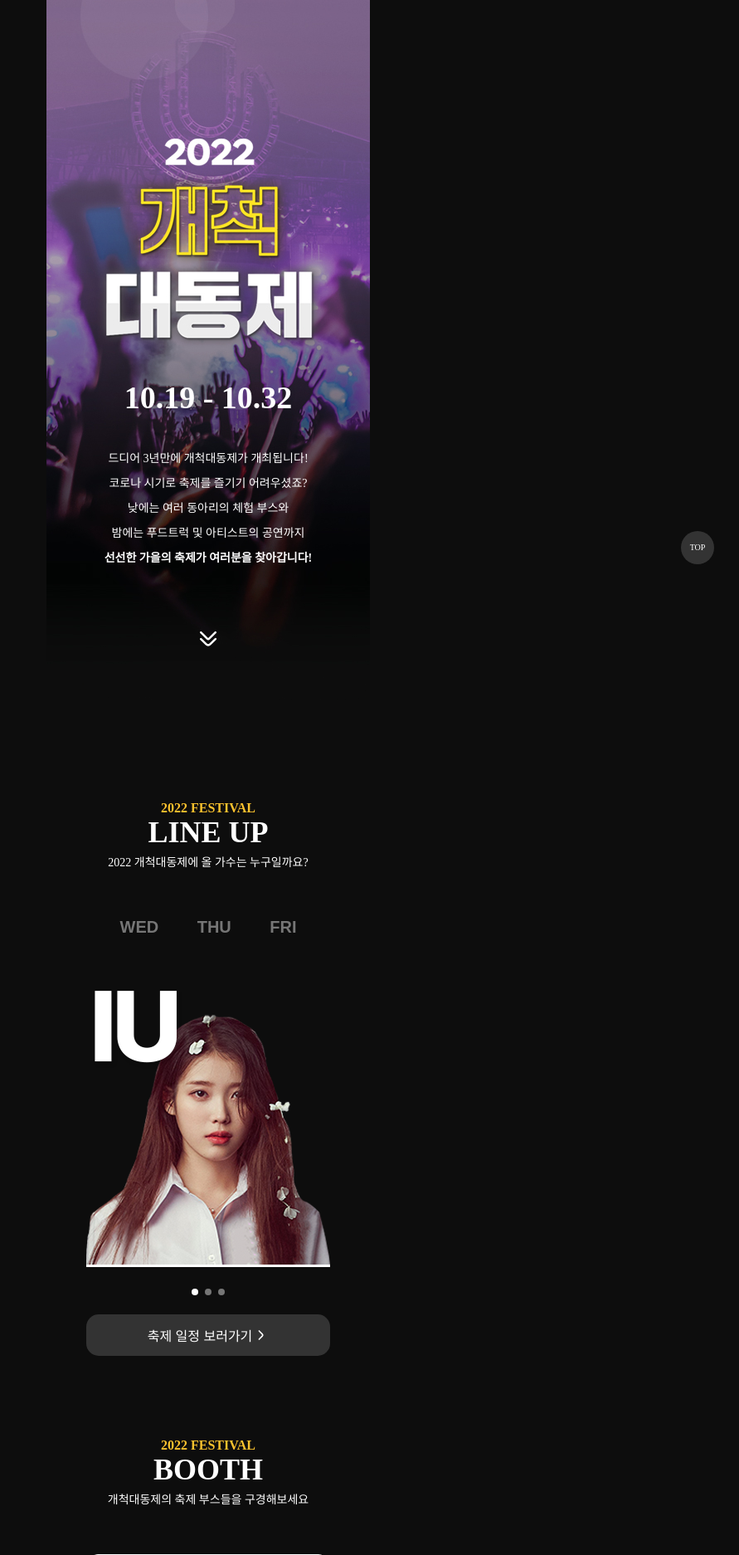
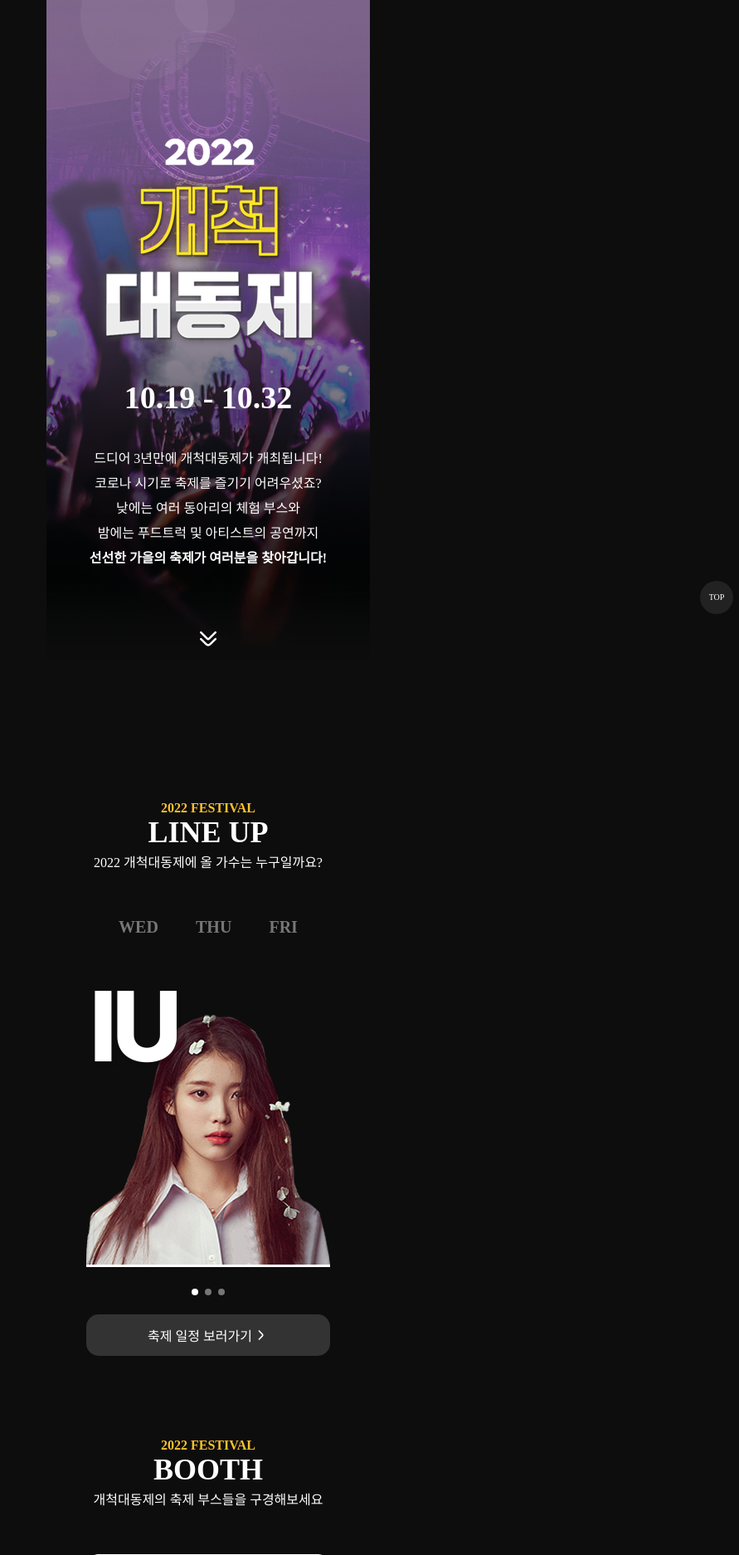
Before and after one commit to LeeJaesung2/DDJFestival, a Django app: page /home in a window 1280 px wide. Shown: the top 1874 px of the page at 83% size, without its empty margins (389-1280 px from the left). Run offline with Django 4.2, Linux system fonts and the light colour scheme; some libraries are stand-ins or nearby versions; some web fonts are replaced.

Commit message:
main수정

```diff
--- a/festival/templates/main.html
+++ b/festival/templates/main.html
@@ -12,10 +12,9 @@
     <link rel="stylesheet" href="{% static 'css/css_reset.css' %}" />
     <link rel="stylesheet" href="{% static 'css/main.css' %}" />
     <link rel="stylesheet" type="text/css" href="https://cdn.jsdelivr.net/gh/orioncactus/pretendard/dist/web/static/pretendard.css" />
-    <link
-        rel="stylesheet"
-        href="https://cdn.jsdelivr.net/npm/swiper/swiper-bundle.min.css"
-    />
+    <link rel="stylesheet" href="https://cdn.jsdelivr.net/npm/swiper/swiper-bundle.min.css" />
+    <script src='http://code.jquery.com/jquery-3.3.1.js'></script>
+    <link rel="stylesheet" as="style" crossorigin href="https://cdn.jsdelivr.net/gh/orioncactus/pretendard@v1.3.5/dist/web/variable/pretendardvariable.css" />
 </head>
 <body>
     <div id="wrapper">
@@ -41,19 +40,19 @@
             <div class="booth">LINE UP</div>
             <p class="intro">2022 개척대동제에 올 가수는 누구일까요?</p>
             <div class="days">
-                <a href="#swiper-lineup1"><button class="day">WED</button></a>
-                <button class="day"><a href="#swiper-lineup2">THU</a></button>
-                <button class="day"><a href="#swiper-lineup3">FRI</a></button>
+                <button class="day" data-activenum="1">WED</button>
+                <button class="day" data-activenum="2">THU</button>
+                <button class="day" data-activenum="3">FRI</button>
             </div>
-            <div class="swiper mySwiper">
-                <div class="swiper-wrapper">
+            <div class="swiper mySwiper" style="position: relative;">
+                <div class="swiper-wrapper" style="position:absolute;">
                     <div class="swiper-slide">
                         <img class="lineup1" src='/static/image/main/lineup1.png' alt='아이유'/>
                     </div>
                     <div class="swiper-slide">
                         <img class="lineup1" src='/static/image/main/lineup2.png' alt='윤하'/>
                     </div>
-                    <div class="swiper-slide">
+                    <div class="swiper-slide" >
                         <img class="lineup1" src='/static/image/main/lineup3.png' alt='뉴진스'/>
                     </div>
                 </div>
--- a/static/css/main.css
+++ b/static/css/main.css
@@ -1,4 +1,4 @@
-@import url('https://webfontworld.github.io/pretendard/Pretendard.css');
+@import url("https://cdn.jsdelivr.net/gh/orioncactus/pretendard@v1.3.5/dist/web/variable/pretendardvariable.css");
 
 html {
     scroll-behavior: smooth;
@@ -9,6 +9,7 @@
     color: white;
     font-weight: 400;
     text-decoration: none;
+    font-family: "Pretendard";
 }
 
 b{
@@ -25,6 +26,7 @@
     background-color: #0d0d0d;
     text-align: center;
     width: auto;
+    font-family: "Pretendard";
 }
 
 .navicon {
@@ -46,14 +48,15 @@
 }
 
 .topicon {
+    font-family: "Pretendard";
     position: fixed;
-    top: 640px; right: 30px;
+    top: 700px; right: 7px;
     display: flex;
     text-align: center;
     width: 40px;
     height: 40px;
     border-radius: 50px;
-    background-color: #333333;
+    background-color: #222222;
     font-size: 10px;
     justify-content: center;
     align-items: center;
@@ -61,6 +64,7 @@
 }
 
 .topicon a {
+    font-family: "Pretendard";
     text-decoration: none;
     color: #ffffff
 }
@@ -72,6 +76,7 @@
     background-image: url(/static/image/main/background1.jpg);
     align-items: center;
     text-align: center;
+    font-family: "Pretendard";
 }
 
 .mainsection {
@@ -96,7 +101,7 @@
 
 .intro {
     text-align: center;
-    font-size: 14px;
+    font-size: 16px;
     color:white;
     line-height: 30px;
 
@@ -133,22 +138,15 @@
 .day {
     background-color: transparent;
     border: none;
+    text-decoration: none;
     color: #767676;
     font-size: 20px;
     font-weight: 700;
     padding-bottom: 5px;
+    font-family: "Pretendard";
 }
 
-.day a {
-    text-decoration: none;
-    color: #767676;
-}
-
-.day a:hover {
-    color: #ffffff;
-}
-
-.day:focus{
+.clicked_day{
     color: #ffffff;
     padding-bottom: 2px;
     border-bottom: 3px solid #ffffff;
@@ -263,3 +261,6 @@
     line-height: 43px;
     color: #ffffff;
 }
+.swiper-wrapper{
+    transition: transform 0.5s ease-in-out;
+}
```
Also changed, not shown: static/js/main.js (+102 -8 lines).
